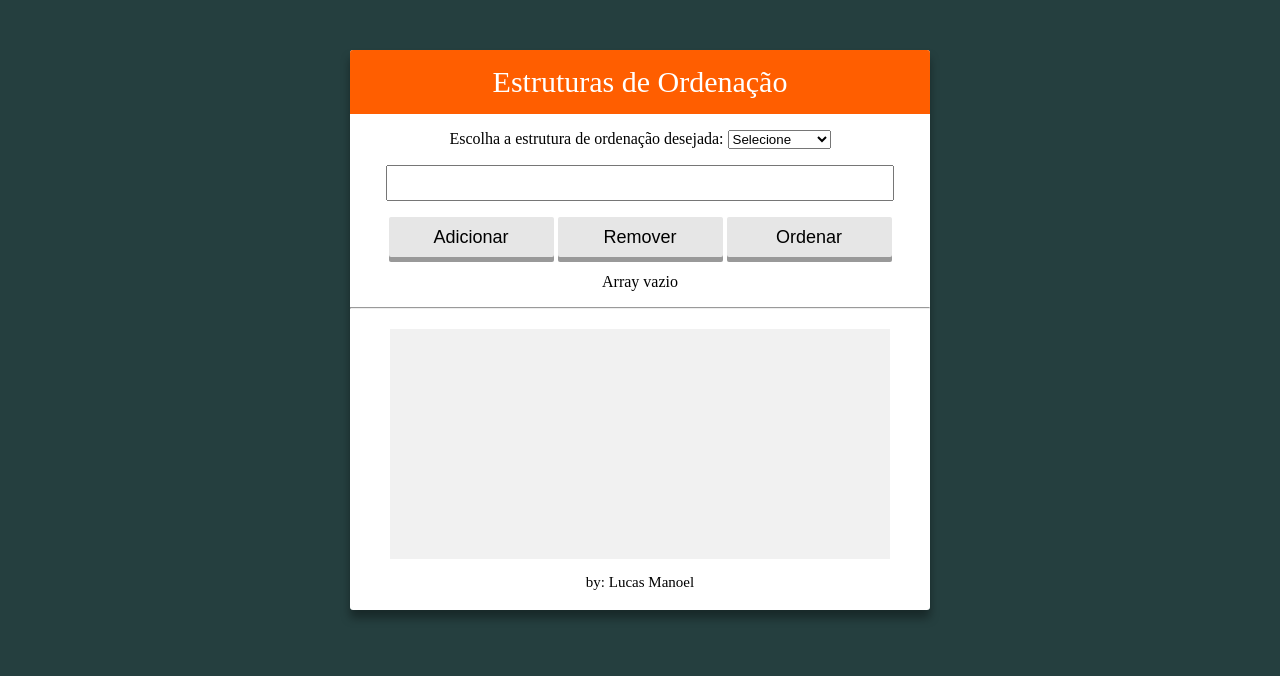
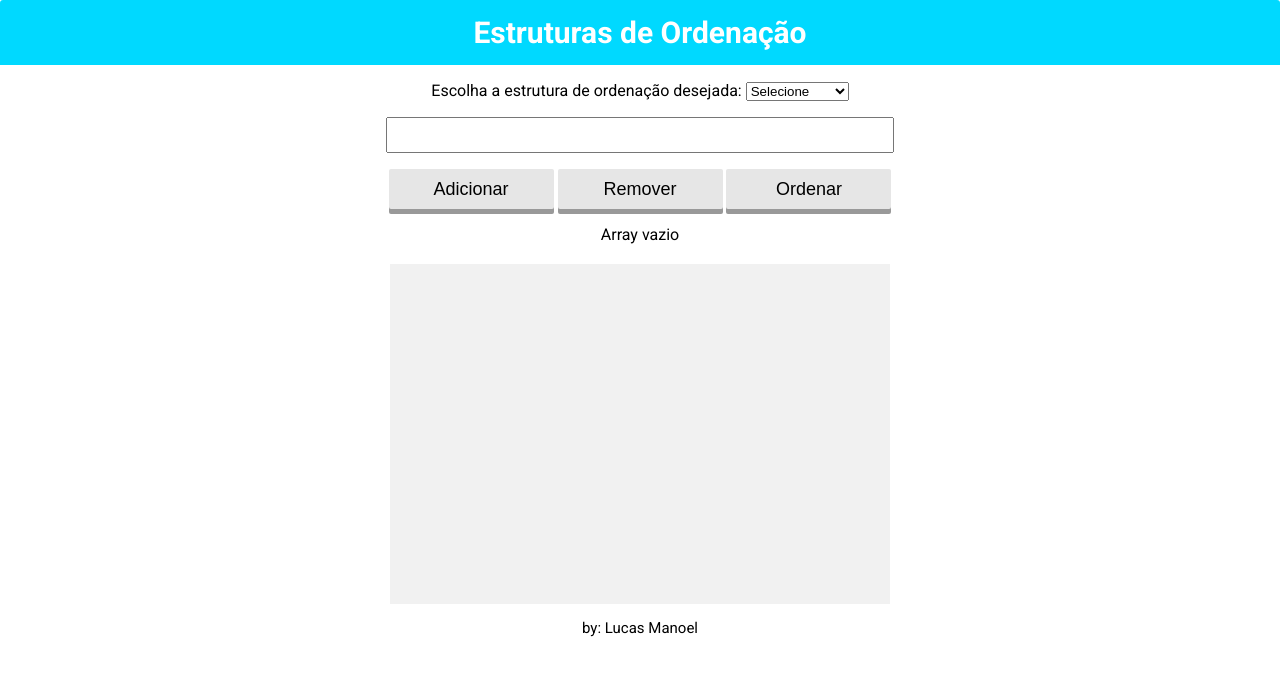
Before and after one commit to LucasMMSilva/EstruturasDeOrdenacao-JS, a plain HTML site: page estruturas-de-ordenacao/index.html in a window 1280 px wide. Drawn offline with Linux system fonts and the light colour scheme.

Commit message:
mexendo no estilo do ordenador

```diff
--- a/estruturas-de-ordenacao/index.html
+++ b/estruturas-de-ordenacao/index.html
@@ -29,7 +29,6 @@
                 <input type="button" class="button" value="Ordenar" onclick="ordenar(array)">
             </p>
             <p id="myArray"></p>
-            <hr>
         </div>
         <div id="divres">
             <p id="res"></p>
--- a/estruturas-de-ordenacao/style.css
+++ b/estruturas-de-ordenacao/style.css
@@ -1,13 +1,15 @@
+@import url('https://fonts.googleapis.com/css2?family=Roboto:wght@400;700&display=swap');
 body{
+    font-family: 'Roboto', sans-serif;
     margin: 0px;
-    padding: 50px;
-    background-color: rgb(37, 63, 63);
+    background-color: rgb(255, 255, 255);
 }
 div#header{
-    background-color: rgb(255, 94, 0);
+    background-color: rgb(0, 217, 255);
     color: white;
     text-align: center;
     font-size: 30px;
+    font-weight: 700;
     margin: 0px 0px 0px 0px;
     padding:15px 0px;
     border-radius: 3px 3px 0px 0px;
@@ -20,12 +22,9 @@ div#footer{
 }
 section{
     background-color: white;
-    width: 580px;
-    min-height: 560px;
     margin: auto;
     text-align: center;
     padding: 0px;
-    box-shadow: 0px 8px 10px rgba(0, 0, 0, 0.363);
     border-radius: 3px;
 }
 input#inputNumber{
@@ -61,7 +60,7 @@ div#div-principal{
 }
 div#divres{
     background-color: #f1f1f1;
-    height: 230px;
+    height: 340px;
     width: 500px;
     margin: auto;
     overflow: auto;
```
